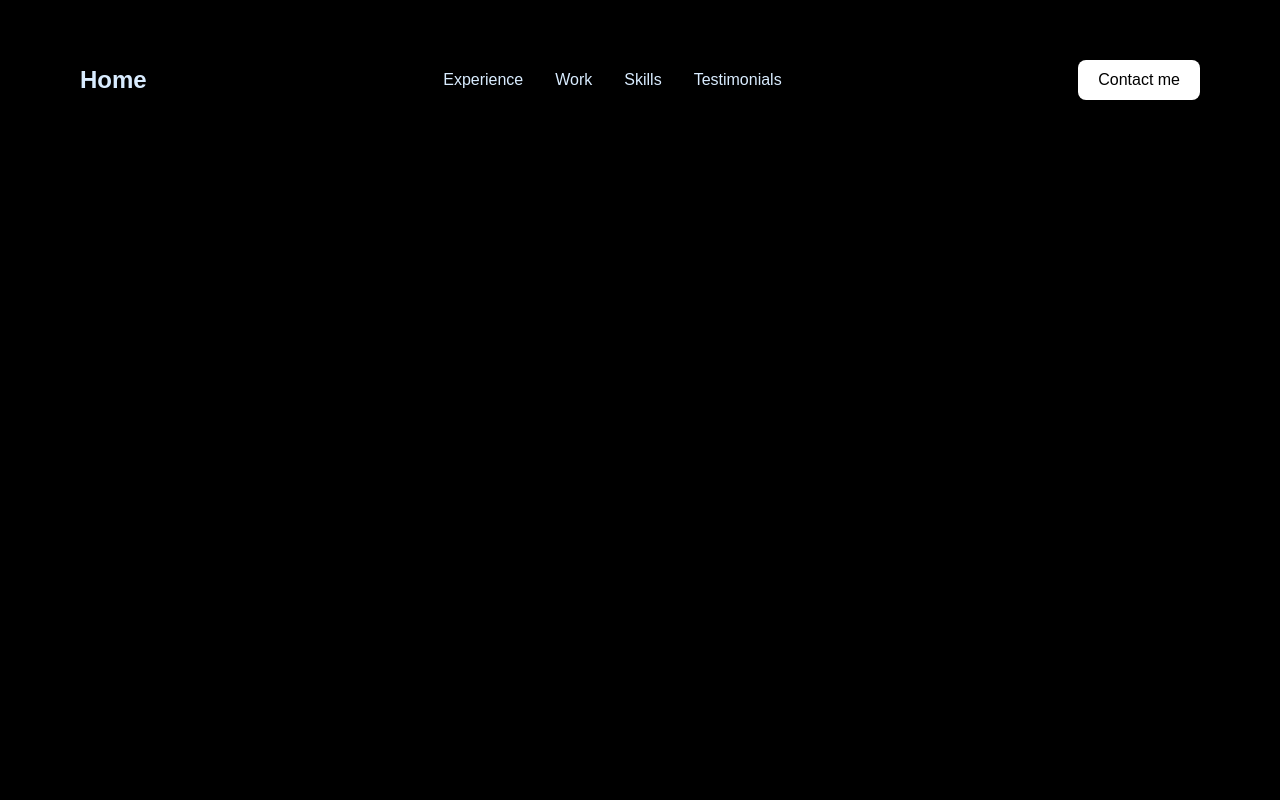
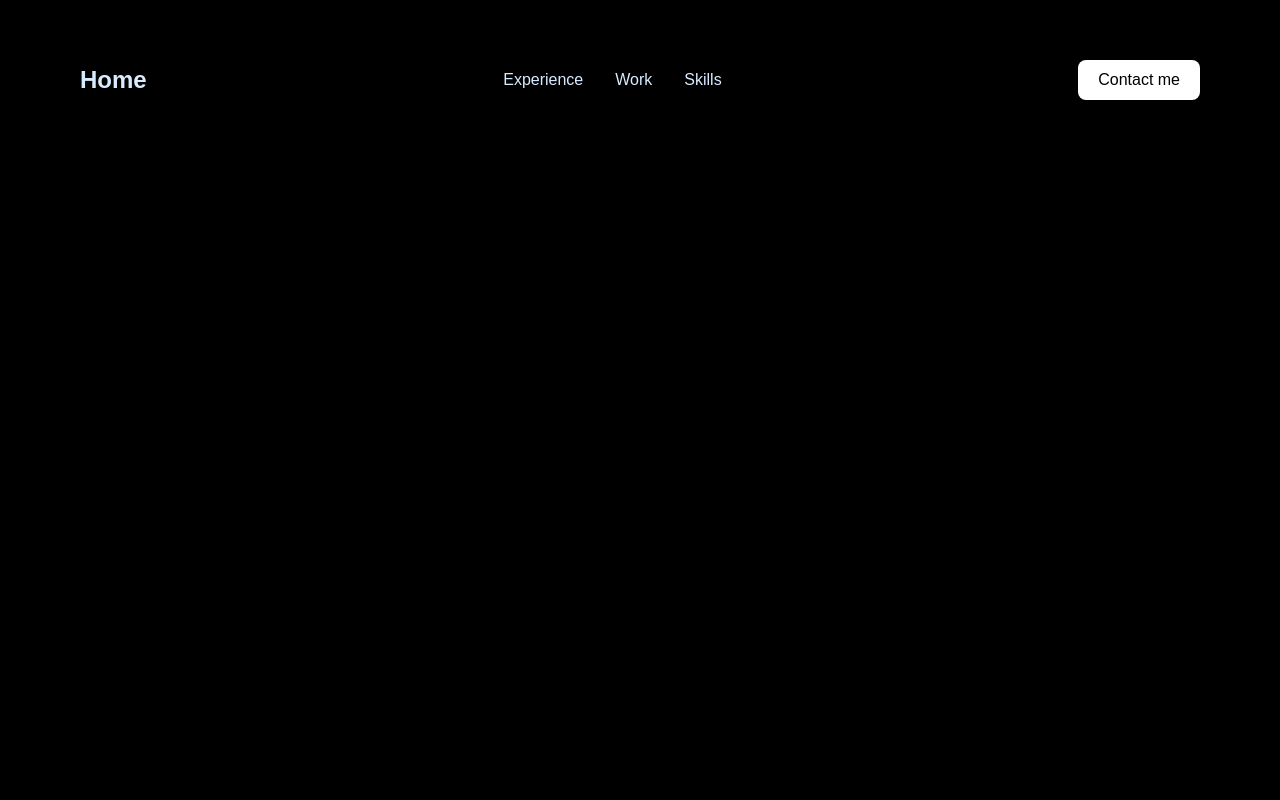
Before and after one commit to StatusSin/basic-threejs-portfolio-v2, a React (Vite) app: page / in a window 1280 px wide. Shown: the top 800 px of the page. Built offline with nearby package versions, Linux system fonts and the light colour scheme; a web font is replaced by a local one.

Commit message:
Cleaning

```diff
--- a/src/constants/index.js
+++ b/src/constants/index.js
@@ -10,10 +10,6 @@ const navLinks = [
     {
         name: "Skills",
         link: "#skills",
-    },
-    {
-        name: "Testimonials",
-        link: "#testimonials",
     },
 ];
 
--- a/src/pages/PortfolioHome.jsx
+++ b/src/pages/PortfolioHome.jsx
@@ -10,8 +10,8 @@ const PortfolioHome = () => {
             <NavBar />
             <Hero />
             <ExperienceSection />
+            <LogoSection />
             <TechStacks />
-            <LogoSection />
         </>
     )
 }
```
